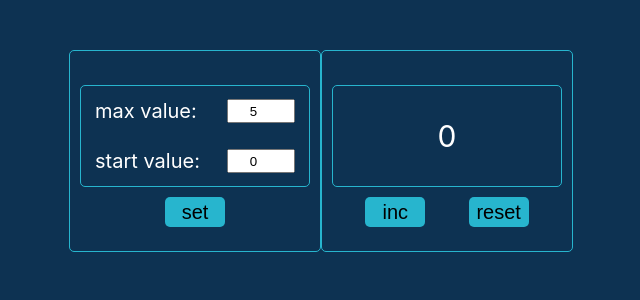
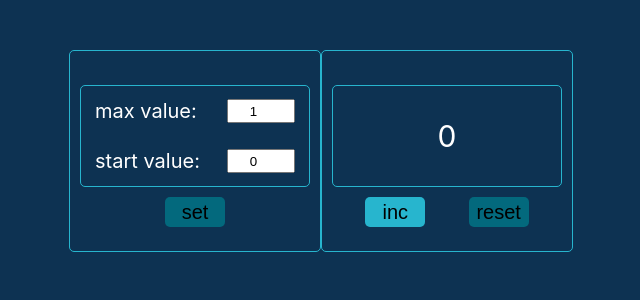
Before and after one commit to Allochka11/counter1, a React (Create React App) app: page / in a window 1280 px wide. Shown: the top 300 px of the page, without its empty margins (319-959 px from the left). Built offline with nearby package versions, Linux system fonts and the light colour scheme.

Commit message:
adding errors and messages

```diff
--- a/src/App.css
+++ b/src/App.css
@@ -67,7 +67,7 @@ body {
 
 .disabledButton {
   border: none;
-  background-color: #0094b0;
+  background-color: #03697d;
   border-radius: 5px;
   height: 30px;
   width: 60px;
@@ -88,6 +88,10 @@ body {
   background-color: red;
 }
 
+.error input {
+  background-color: red;
+}
+
 
 /*.disabledButton{*/
 /*  border-radius: 5px;*/
--- a/src/App.tsx
+++ b/src/App.tsx
@@ -7,64 +7,92 @@ import {CounterValue} from "./components/CounterValue";
 function App() {
     const [value, setValue] = useState<number>(0);
     const [startValue, setStartValue] = useState<number>(0);
-    const [maxValue, setMaxValue] = useState<number>(5);
-    const [error, setError] = useState<string>('');
+    const [maxValue, setMaxValue] = useState<number>(1);
+    const [error, setError] = useState<string | null>(null);
+    const [message, setMessage] = useState<string | null>(null)
 
-    useEffect(()=>{
-        let valueAsString = localStorage.getItem('counterValue');
-        if(valueAsString) {
-            let newValue = JSON.parse(valueAsString)
-            setValue(newValue)
+
+    useEffect(() => {
+        console.log('use1')
+        if (startValue) {
+            setValue(startValue)
+        } else {
+            console.log('use2')
+
+            let valueAsString = localStorage.getItem('counterValue');
+            if (valueAsString) {
+                let newValue = JSON.parse(valueAsString)
+                setValue(newValue)
+            }
         }
-    },[]); // по загрузке
-    useEffect(()=>{
-       localStorage.setItem('counterValue', JSON.stringify(value))
-    },[value]);//при изменении value
 
-    // useEffect(()=>{
-    //     let startValueAsString = localStorage.getItem('startValue');
-    //     if(startValueAsString) {
-    //         let newValue = JSON.parse(startValueAsString)
-    //         setStartValue(newValue)//добавили стартовое значение
-    //         setValue(startValue)//startValue  присвоили к value
-    //     }
-    // },[startValue]);// по изменению стартового значения
-    // useEffect(()=>{
-    //     let maxValueAsString = localStorage.getItem('maxValue');
-    //     if(maxValueAsString) {
-    //         let newValue = JSON.parse(maxValueAsString)
-    //         setMaxValue(newValue)//добавили стартовое значение
-    //     }
-    // },[maxValue]);// по изменению стартового значения
+    }, []); // по загрузке
+    useEffect(() => {
+        console.log('use3')
+        localStorage.setItem('counterValue', JSON.stringify(startValue))
+
+    }, [value]);//при изменении value
 
     const addValueHandler = () => {
+
         if (value >= maxValue) return
         setValue(value + 1);
+
     }
 
     const resetValueHandler = () => {
         setValue(startValue)
     }
 
-    const addMaxValue = (value:number) => {
-        localStorage.setItem('maxValue', JSON.stringify(value))//string
-        setMaxValue(value)//добавили стартовое значение
+    const addMaxValue = (value: number) => {
+        setMessage(null)
+        if (value >= startValue) {
+            localStorage.setItem('maxValue', JSON.stringify(value))//string
+            setMessage("enter values and press 'set3'")
+            setMaxValue(value)//добавили стартовое значение
+            setError(null)
 
-    }// по изменению стартового значения
-
-    const addStartValue = (value:number) => {
-        localStorage.setItem('startValue', JSON.stringify(value));
-        setStartValue(value)//startValue  присвоили к value
-        setValue(value) //присвоили знаение value
+        } else {
+            setError('Incorrect value0')
+        }
     }
 
+    const addStartValue = (value: number) => {
+        localStorage.setItem('startValue', JSON.stringify(value));
+        setStartValue(value)
+        setMessage("enter values and press 'set2'")
+        setValue(value)
+    }
+    useEffect(() => {
+        console.log('use4')
+        if (startValue < 0) {
+            setMessage(null)
+            setError('Incorrect value1')
+        } else if (startValue >= maxValue) {
+            setMessage(null)
+            setError('Incorrect value2')
+        } else if (maxValue <= startValue) {
+            setMessage(null)
+            setError('Incorrect value3')
+        } else {
+            setError(null)
+            // setMessage("enter values and press 'set1'")
+            // setMessage(null)
+        }
+        // setMessage(null)
+    }, [startValue, maxValue])
 
+    const onClickSetStartAndMaxValue = () => {
+        setValue(startValue)
+        setMessage(null)
+    }
+    //
+    // useEffect(()=> {
+    //     console.log('use5')
+    //
+    //     setMessage("enter values and press 'set1'")
+    // },[])
 
-
-
-    const onClickError = (error: string) => {
-        // setError(error)
-    }
 
 
     return (
@@ -75,13 +103,16 @@ function App() {
                     addStartValue={addStartValue}
                     startValue={startValue}
                     maxValue={maxValue}
-                    onClickError={onClickError}
+                    message={message}
                     error={error}
+                    value={value}
+                    onClickSetStartAndMaxValue={onClickSetStartAndMaxValue}
                 />
             </div>
             <div className={'counter'}>
                 <Counter
                     error={error}
+                    message={message}
                     value={value}
                     addValueHandler={addValueHandler}
                     resetValueHandler={resetValueHandler}
--- a/src/components/Counter.tsx
+++ b/src/components/Counter.tsx
@@ -3,35 +3,43 @@ import {Button} from "./Button";
 import '../App.css'
 
 type CounterType = {
-    error:string
+    error: string | null
+    message: string | null
     value: number
-    startValue:number
-    maxValue:number
-    addValueHandler:()=>void
-    resetValueHandler:()=>void
-
+    startValue: number
+    maxValue: number
+    addValueHandler: () => void
+    resetValueHandler: () => void
 }
 
 export const Counter = (props: CounterType) => {
 
-    // console.log(props.error)
+
+    const color =
+        props.startValue === props.maxValue
+    || props.error
+    || props.startValue === props.maxValue
+    || props.startValue < 0
+    ||props.maxValue === props.value ? 'soreColorMax' : '';
 
 
-    const color = props.value === props.maxValue && 'soreColorMax';
-    const error = props.error !== '' || props.value === props.maxValue  ? 'error' : '';
     const onClickIncHandler = () => {
         props.addValueHandler();
     }
+    const messageVsError = props.message ? props.message : props.error;
+    const disabled= props.startValue < 0 || props.startValue > props.maxValue
+
 
     // const !props.error ? 'enter value and press "set"' : props.error
 
     return (
         <div>
-            <div className={`scoreboard `}>{props.value}</div>
-            <div>{props.error}</div>
+            <div className={`scoreboard ` + color }>{messageVsError ? messageVsError : props.value}</div>
+
             <div className={'buttons'}>
-                <Button name={'inc'} callback={onClickIncHandler} />
-                <Button name={'reset'} callback={props.resetValueHandler} />
+                <Button name={'inc'} callback={onClickIncHandler}
+                        disabled={props.value === props.maxValue || !!props.message || disabled}/>
+                <Button name={'reset'} callback={props.resetValueHandler} disabled={props.value === props.startValue || disabled} />
             </div>
         </div>
 
--- a/src/components/CounterValue.tsx
+++ b/src/components/CounterValue.tsx
@@ -1,50 +1,73 @@
-import React, {ChangeEvent, MouseEventHandler, useEffect} from "react";
+import React, {ChangeEvent, useEffect} from "react";
 import {Button} from "./Button";
 
 
 type CounterValueType = {
-    addMaxValue:(value:number)=>void
-    addStartValue:(value:number)=>void
-    startValue:number
-    maxValue:number
-
-
-
-
-
-    error:string
-    onClickError: (error: string)=>void
+    addMaxValue: (value: number) => void
+    addStartValue: (value: number) => void
+    startValue: number
+    maxValue: number
+    message:string|null
+    error: string | null
+    value: number
+    onClickSetStartAndMaxValue: () => void
 }
 
 export const CounterValue = (props: CounterValueType) => {
 
-    const onChangeMaxHandler = (e:ChangeEvent<HTMLInputElement>) => {
-        props.addMaxValue( Number(e.currentTarget.value))
+    useEffect(() => {
+        let startValueAsString = localStorage.getItem('startValue');
+        if (startValueAsString) {
+            let newValue = JSON.parse(startValueAsString)
+            props.addStartValue(newValue)//добавили стартовое значение
+        }
+
+        let maxValueAsString = localStorage.getItem('maxValue');
+        if (maxValueAsString) {
+            let newValue = JSON.parse(maxValueAsString)
+            props.addMaxValue(newValue)//добавили стартовое значение
+        }
+
+    }, [])
+
+
+    const onChangeMaxHandler = (e: ChangeEvent<HTMLInputElement>) => {
+        // let message = "enter values and press 'set2'";
+        props.addMaxValue(Number(e.currentTarget.value))
     }
-    const onChangeStartHandler = (e:ChangeEvent<HTMLInputElement>) => {
+    const onChangeStartHandler = (e: ChangeEvent<HTMLInputElement>) => {
+        // let message = "enter values and press 'set3'";
         props.addStartValue(Number(e.currentTarget.value))
     }
 
-    console.log(props.startValue)
-    console.log(props.maxValue)
+    const setStartAndMaxValueHandler = () => {
+        props.onClickSetStartAndMaxValue();
+    }
 
+    // const maxRed =
+    const startRed = props.startValue < 0 && `error`;
+    const red = props.maxValue === props.startValue
+    || props.maxValue < props.startValue ? `error` : null
 
+    const disabled = props.maxValue === props.value || !props.message
 
-    const error = props.error !== '' && 'error_scoreboard'
-    return(
+    //
+    // const error = props.error  && 'error_scoreboard'
+    // const red = props.maxValue === props.startValue || props.maxValue < props.startValue ? error : null
+    return (
         <div>
             <div className={`scoreboard_value`}>
-                <div className={`scoreboard__inside ` + error}>
-                    <div>max value: </div>
-                    <input type="number" value={props.maxValue}  onChange={onChangeMaxHandler}/>
+                <div className={`scoreboard__inside ` + red}>
+                    <div>max value:</div>
+                    <input type="number" value={props.maxValue} onChange={onChangeMaxHandler}/>
                 </div>
-                <div className={`scoreboard__inside ` + error}>
-                    <div>start value: </div>
-                    <input type="number" value={props.startValue}  onChange={onChangeStartHandler}/>
+                <div className={`scoreboard__inside ${red ? red : startRed}`}>
+                    <div>start value:</div>
+                    <input type="number" value={props.startValue} onChange={onChangeStartHandler}/>
                 </div>
             </div>
-            <div className={ 'buttons' }>
-                <Button name={'set'} callback={()=>{}}/>
+            <div className={'buttons'}>
+                <Button name={'set'} callback={setStartAndMaxValueHandler} disabled={!!red || !!startRed || disabled}/>
             </div>
 
         </div>
```
